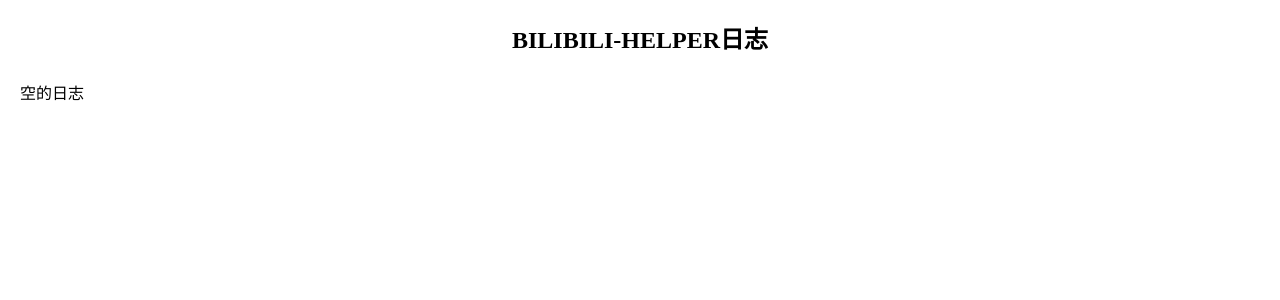
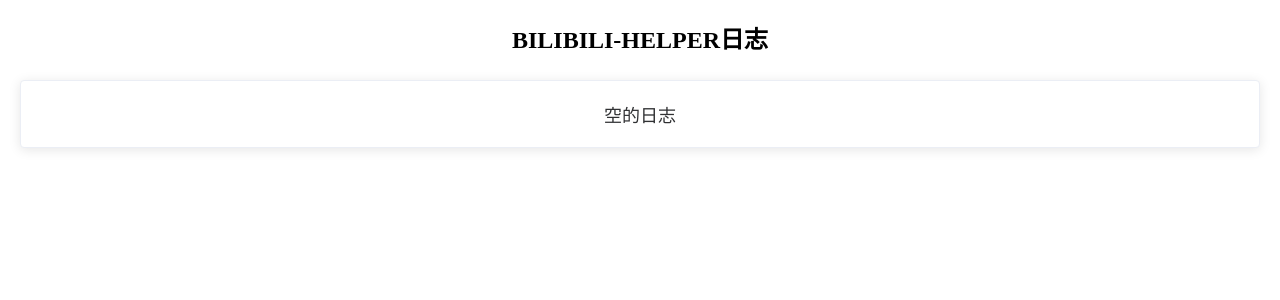
Before and after one commit to hx-w/BILIBILI-HELPER-CONFIG-GEN, a Vue app: page /#/log in a window 1280 px wide. Shown: the top 300 px of the page. Built offline with nearby package versions, Linux system fonts and the light colour scheme; what vue-json-viewer would draw is missing.

Commit message:
use card

```diff
--- a/package.json
+++ b/package.json
@@ -1,5 +1,5 @@
 {
-  "name": "bh-config",
+  "name": "bilibili-helper",
   "version": "0.1.0",
   "private": true,
   "scripts": {
--- a/src/views/log.vue
+++ b/src/views/log.vue
@@ -2,7 +2,9 @@
   <el-container>
     <el-header><h1 align="center">BILIBILI-HELPER日志</h1></el-header>
     <el-main>
-      <div class="text-wrapper">{{ log }}</div>
+      <el-card class="box-card">
+      <div class="text-wrapper" align="center" style="font-size:18px;"><span>{{ log }}</span></div>
+      </el-card>
     </el-main>
   </el-container>
 </template>
```
